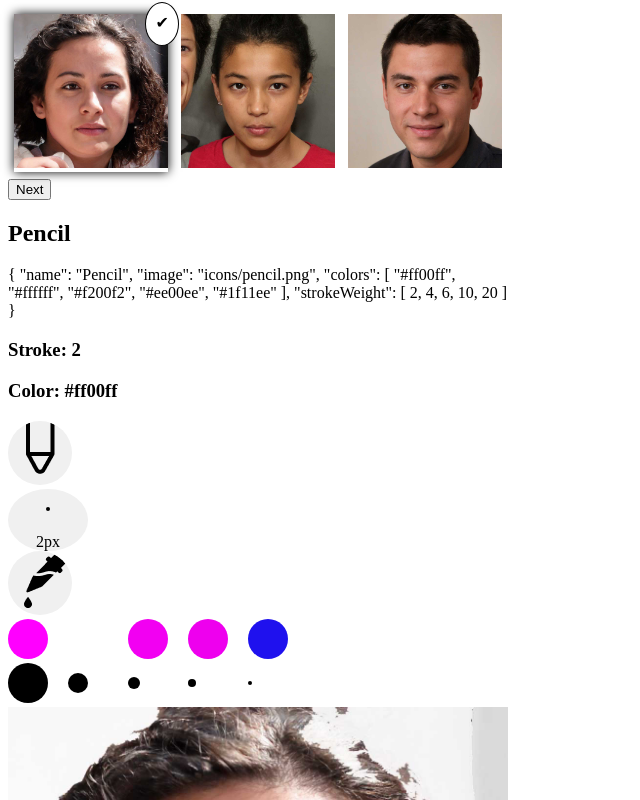
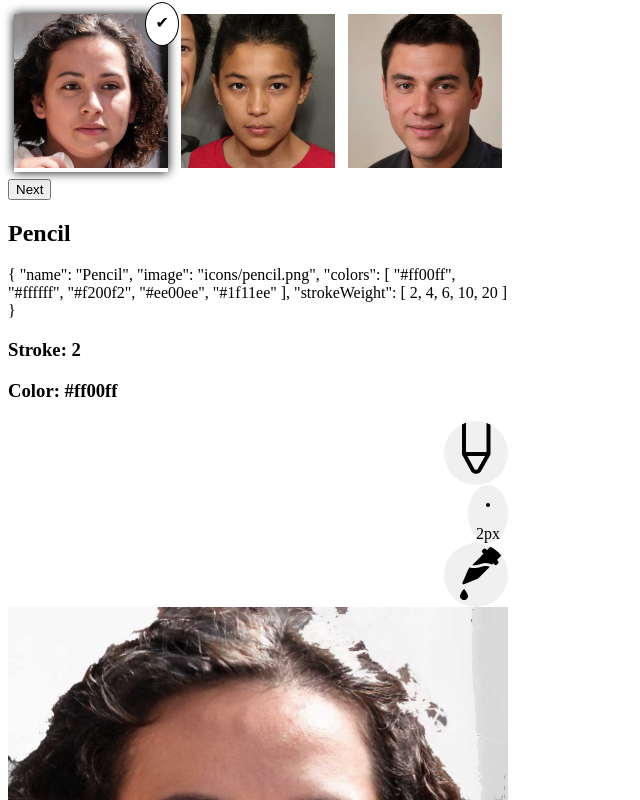
Before and after one commit to youthradio/trackface-draft, a Vue app: page / in a window 1280 px wide. Shown: the top 800 px of the page, without its empty margins (0-640 px from the left). Built offline with nearby package versions, Linux system fonts and the light colour scheme.

Commit message:
add basic icon functionality and layout

```diff
--- a/src/components/UiComponent.vue
+++ b/src/components/UiComponent.vue
@@ -10,8 +10,25 @@
       <div class="tool-icon-container">
         <img class="tool-icon" :src="require(`../assets/${toolsData.image}`)" />
       </div>
-      <div class="tool-icon-container stroke-size-tool">
+      <div class="tool-icon-container">
+        <div
+          :class="[toolState.strokeSizeMenu ? 'colors' : 'hidden']"
+          class="strokes"
+        >
           <a
+            href="#"
+            :key="`key-${size}`"
+            v-for="size in toolsData.strokeWeight.slice().reverse()"
+            @click.prevent="setStrokeWeight(size)"
+          >
+            <svg height="40" width="60">
+              <g>
+                <circle :cx="size" cy="20" :r="size" fill="black" />
+              </g>
+            </svg>
+          </a>
+        </div>
+        <a class="stroke-size-tool" @click="openStrokeMenu()"
           ><svg height="40" width="40">
             <g>
               <circle
@@ -20,18 +37,16 @@
                 :r="selectedStrokeWeight"
                 fill="black"
               />
-            </g></svg
-        ></a>
-        <div class="">{{ selectedStrokeWeight }}px</div>
+            </g>
+          </svg>
+          <div class="">{{ selectedStrokeWeight }}px</div></a
+        >
       </div>
       <div class="tool-icon-container color-pick-tool">
-        <img
-          class="tool-icon"
-          :src="require(`../assets/icons/colorfill.png`)"
-        />
-      </div>
-    </div>
-    <div class="colors">
+        <div
+          :class="[toolState.colorPickerMenu ? 'colors' : 'hidden']"
+          class="colors"
+        >
           <a
             href="#"
             @click.prevent="setColor(color)"
@@ -45,19 +60,12 @@
             </svg>
           </a>
         </div>
-    <div class="strokes">
-      <a
-        href="#"
-        :key="`key-${size}`"
-        v-for="size in toolsData.strokeWeight.slice().reverse()"
-        @click.prevent="setStrokeWeight(size)"
-      >
-        <svg height="40" width="60">
-          <g>
-            <circle :cx="size" cy="20" :r="size" fill="black" />
-          </g>
-        </svg>
-      </a>
+        <img
+          @click="openColorMenu()"
+          class="tool-icon"
+          :src="require(`../assets/icons/colorfill.png`)"
+        />
+      </div>
     </div>
   </div>
 </template>
@@ -80,6 +88,20 @@ export default {
     setColor(color) {
       this.selectedColor = color;
       this.$store.dispatch("setUIState", { selectedColor: this.selectedColor });
+    },
+    openColorMenu() {
+      if (this.toolState.colorPickerMenu == false) {
+        this.toolState.colorPickerMenu = true;
+      } else if (this.toolState.colorPickerMenu == true) {
+        this.toolState.colorPickerMenu = false;
+      }
+    },
+    openStrokeMenu() {
+      if (this.toolState.strokeSizeMenu == false) {
+        this.toolState.strokeSizeMenu = true;
+      } else if (this.toolState.strokeSizeMenu == true) {
+        this.toolState.strokeSizeMenu = false;
+      }
     },
     setStrokeWeight(stroke) {
       //would this be to send to the store?
@@ -120,6 +142,10 @@ export default {
   display: none;
 }
 
+.tool-icon-container {
+  display: flex;
+}
+
 .tool-list {
   display: flex;
   flex-direction: column;
@@ -127,7 +153,7 @@ export default {
   margin: 0;
   padding: 0;
   justify-content: center;
-  width: 5rem;
+  align-items: flex-end;
   .tool-icon {
     transition: 0.1s;
     max-width: 100%;
@@ -136,7 +162,6 @@ export default {
     border: 0px solid #f0f0f0;
     border-radius: 100%;
     position: relative;
-    overflow: hidden;
     border-radius: 50%;
     background-color: #f0f0f0;
   }
```
Lines whose indentation alone changed are shown as unchanged.
